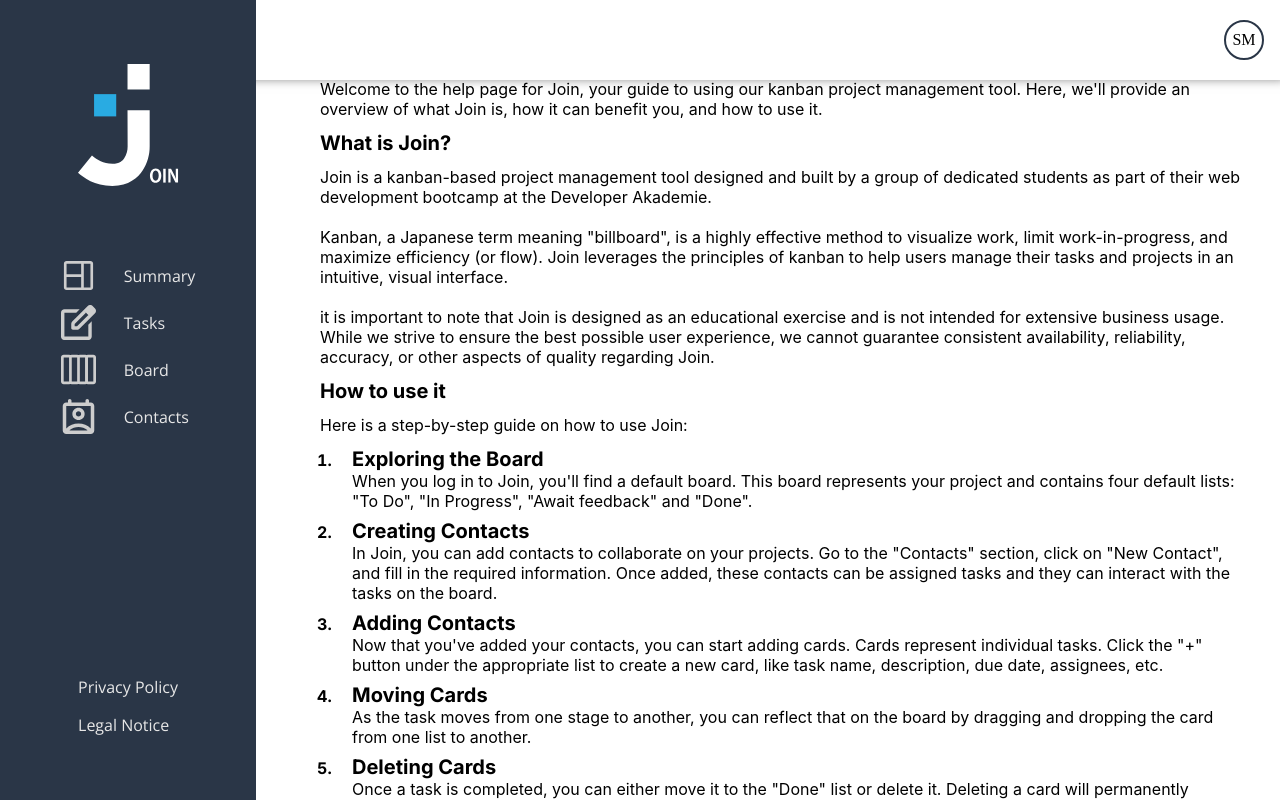
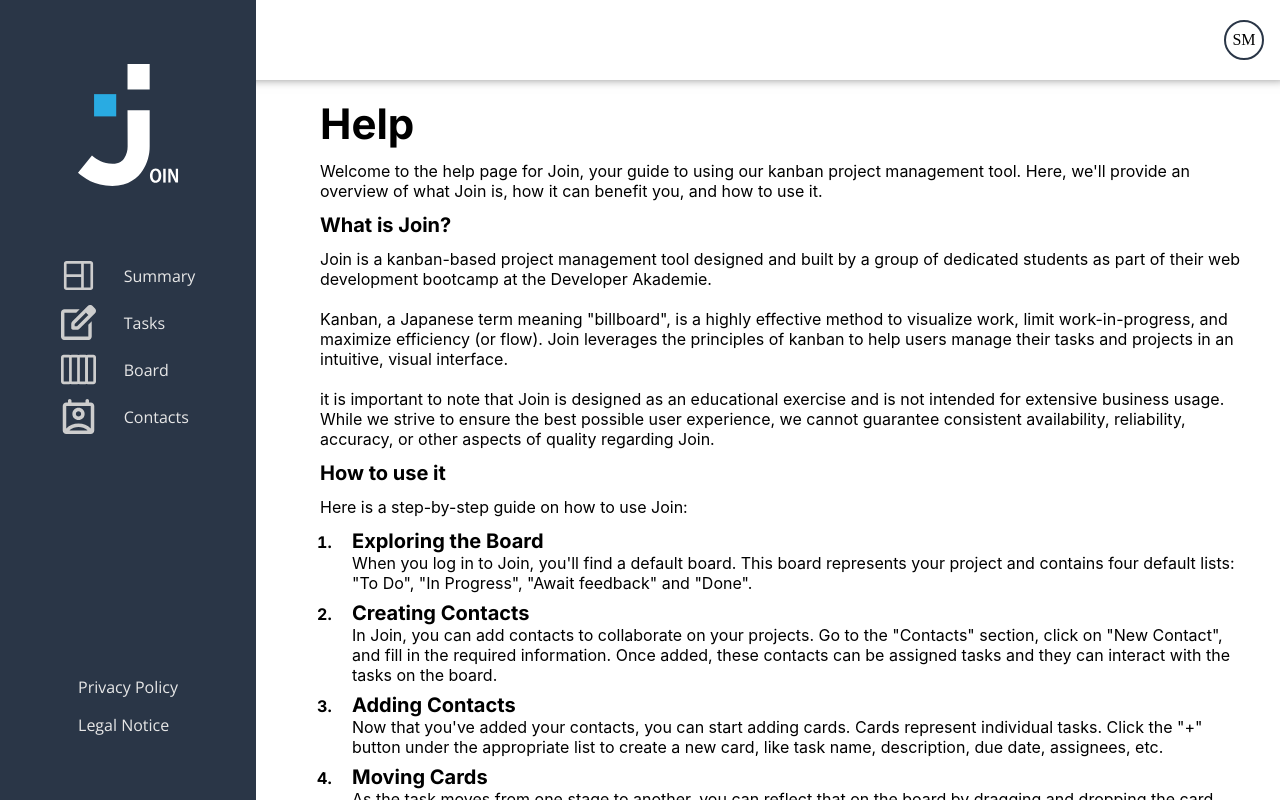
Before and after one commit to jonas-nell/join, an Angular app: page /help in a window 1280 px wide. Built offline with nearby package versions, Linux system fonts and the light colour scheme; a web font is replaced by a local one.

Commit message:
feat: added back button to legal pages

```diff
--- a/src/app/pages/help/help.html
+++ b/src/app/pages/help/help.html
@@ -1,4 +1,5 @@
 <div class="legal-wrapper">
+    <app-back-button></app-back-button>
     <h2>Help</h2>
     <span
         >Welcome to the help page for Join, your guide to using our kanban project management tool.
--- a/src/app/pages/help/help.scss
+++ b/src/app/pages/help/help.scss
@@ -2,9 +2,15 @@
 
 .legal-wrapper {
     @include font-inter(regular, 16, 2dvh, 16);
-    padding: 16px 16px;
+    padding: 18px 16px;
     width: 100%;
     @include flex($align: start, $gap: 12);
+
+    app-back-button {
+        position: absolute;
+        top: 18px;
+        right: 16px;
+    }
 
     h2 {
         font-size: 42px;
@@ -32,5 +38,9 @@
         padding-left: calc(clamp(250px, 20%, 400px) + 64px);
         padding-right: 32px;
         max-width: 1300px;
+
+        app-back-button{
+            display: none;
+        }
     }
 }
--- a/src/app/pages/help/help.ts
+++ b/src/app/pages/help/help.ts
@@ -1,8 +1,9 @@
 import { Component } from '@angular/core';
+import { BackButton } from "../../shared/components/back-button/back-button";
 
 @Component({
     selector: 'app-help',
-    imports: [],
+    imports: [BackButton],
     templateUrl: './help.html',
     styleUrl: './help.scss',
 })
--- a/src/app/pages/legal-notice/legal-notice.html
+++ b/src/app/pages/legal-notice/legal-notice.html
@@ -1,4 +1,5 @@
 <div class="legal-wrapper">
+    <app-back-button></app-back-button>
     <h2>Legal Notice</h2>
     <h3>Imprint</h3>
     Jonas Nell, Daniel Gengel, Lea Friedmann <br>
--- a/src/app/pages/legal-notice/legal-notice.scss
+++ b/src/app/pages/legal-notice/legal-notice.scss
@@ -2,9 +2,15 @@
 
 .legal-wrapper {
     @include font-inter(regular, 16, 2dvh, 16);
-    padding: 16px 16px;
+    padding: 18px 16px;
     width: 100%;
     @include flex($align: start, $gap: 12);
+
+    app-back-button{
+        position: absolute;
+        top: 18px;
+        right: 16px;
+    }
 
     h2 {
         font-size: 42px;
@@ -17,5 +23,9 @@
         padding-left: calc(clamp(250px, 20%, 400px) + 64px);
         padding-right: 32px;
         max-width: 1300px;
+
+        app-back-button {
+            display: none;
+        }
     }
 }
--- a/src/app/pages/legal-notice/legal-notice.ts
+++ b/src/app/pages/legal-notice/legal-notice.ts
@@ -1,8 +1,9 @@
 import { Component } from '@angular/core';
+import { BackButton } from "../../shared/components/back-button/back-button";
 
 @Component({
     selector: 'app-legal-notice',
-    imports: [],
+    imports: [BackButton],
     templateUrl: './legal-notice.html',
     styleUrl: './legal-notice.scss',
 })
--- a/src/app/pages/privacy-policy/privacy-policy.html
+++ b/src/app/pages/privacy-policy/privacy-policy.html
@@ -1,4 +1,5 @@
 <div class="legal-wrapper">
+    <app-back-button></app-back-button>
     <h2>Privacy Policy</h2>
 
     <span> Last updated: August 11, 2026 </span>
--- a/src/app/pages/privacy-policy/privacy-policy.scss
+++ b/src/app/pages/privacy-policy/privacy-policy.scss
@@ -3,9 +3,15 @@
 
 .legal-wrapper{
     @include font-inter(regular, 16, 2dvh, 16);
-    padding: 16px 16px;
+    padding: 18px 16px;
     width: 100%;
     @include flex($align:start, $gap: 12);
+
+    app-back-button{
+        position: absolute;
+        top: 18px;
+        right: 16px;
+    }
 
     h2 {
         font-size: 42px;
@@ -19,5 +25,9 @@
         padding-left: calc(clamp(250px, 20%, 400px) + 64px);
         padding-right: 32px;
         max-width: 1300px;
+
+        app-back-button{
+            display: none;
+        }
     }
 }
--- a/src/app/pages/privacy-policy/privacy-policy.ts
+++ b/src/app/pages/privacy-policy/privacy-policy.ts
@@ -1,8 +1,9 @@
 import { Component } from '@angular/core';
+import { BackButton } from "../../shared/components/back-button/back-button";
 
 @Component({
     selector: 'app-privacy-policy',
-    imports: [],
+    imports: [BackButton],
     templateUrl: './privacy-policy.html',
     styleUrl: './privacy-policy.scss',
 })
--- a/src/styles.scss
+++ b/src/styles.scss
@@ -22,9 +22,10 @@
     margin: 0 auto;
 }
 
-// Mobile: leave room for the fixed bottom navigation.
-body {
+// Mobile: leave room for the fixed bottom navigation and the header
+main {
     padding-bottom: 12dvh;
+    padding-top: 10dvh;
 }
 
 // Desktop: remove the mobile navigation space and page scrolling,
```
